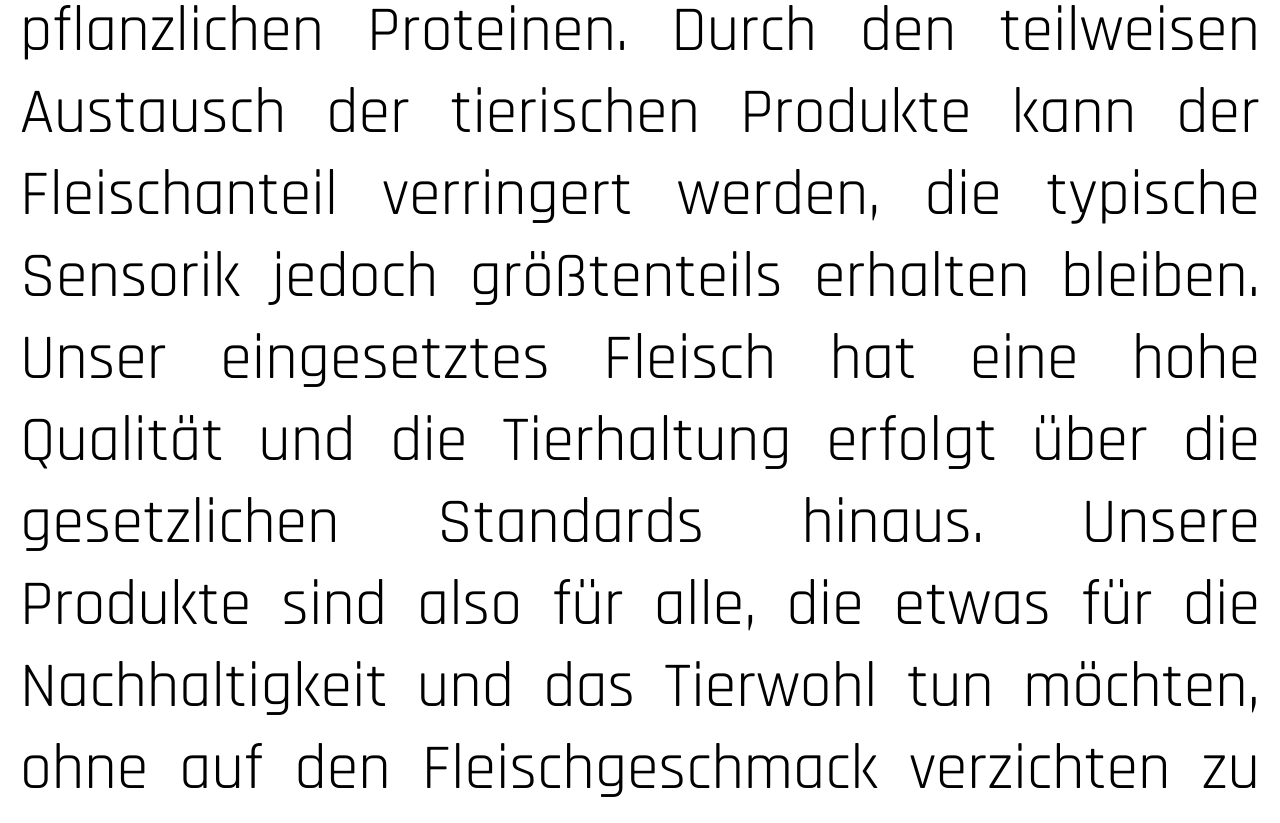
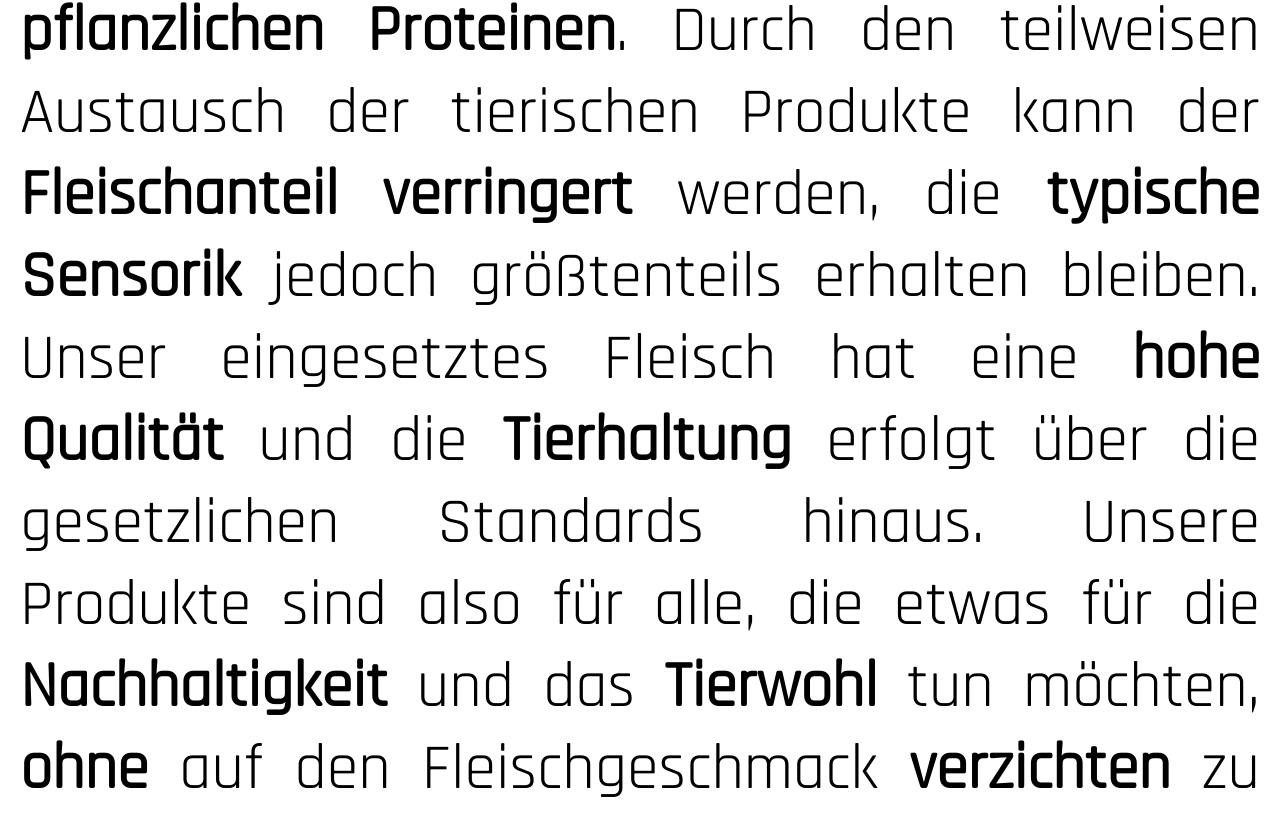
Before and after one commit to shuralw/meetmeat, an Angular app: page /Start in a window 1280 px wide. Shown: the part 1037-1860 px from the top of the page. Built offline with nearby package versions, Linux system fonts and the light colour scheme.

Commit message:
bold Text start

```diff
--- a/src/app/start/start.component.html
+++ b/src/app/start/start.component.html
@@ -29,12 +29,12 @@
 
         </p>
         <p class="fließtext textgrößefießtext">
-            Unsere Meet Meat Produkte sind eine Kombination aus hochwertigem Fleisch und pflanzlichen Proteinen.
-            Durch den teilweisen Austausch der tierischen Produkte kann der Fleischanteil verringert werden, die
-            typische Sensorik jedoch größtenteils erhalten bleiben. Unser eingesetztes Fleisch hat eine hohe
-            Qualität und die Tierhaltung erfolgt über die gesetzlichen Standards hinaus.
-            Unsere Produkte sind also für alle, die etwas für die Nachhaltigkeit und das Tierwohl tun möchten, ohne
-            auf den Fleischgeschmack verzichten zu müssen und das Ganze auch noch für einen fairen Preis!
+            Unsere Meet Meat Produkte sind eine Kombination aus <b>hochwertigem Fleisch</b> und <b>pflanzlichen Proteinen</b>.
+            Durch den teilweisen Austausch der tierischen Produkte kann der <b>Fleischanteil verringert</b> werden, die
+            <b>typische Sensorik</b> jedoch größtenteils erhalten bleiben. Unser eingesetztes Fleisch hat eine <b>hohe
+            Qualität</b> und die <b>Tierhaltung</b> erfolgt über die gesetzlichen Standards hinaus.
+            Unsere Produkte sind also für alle, die etwas für die <b>Nachhaltigkeit</b> und das <b>Tierwohl</b> tun möchten, <b>ohne</b>
+            auf den Fleischgeschmack <b>verzichten</b> zu müssen und das Ganze auch noch für einen <b>fairen Preis</b>!
 
         </p>
     </div>
--- a/src/app/ueberuns/ueberuns.component.html
+++ b/src/app/ueberuns/ueberuns.component.html
@@ -31,7 +31,7 @@
     </div>
 
     <div class="team_übersicht textgrößefießtext">
-        4 Bilder
+        Wir sind eine Gruppe von vier Studierenden der Lebensmitteltechnologie an der TH OWL und entwickeln aktuell unser eigenes Produkt. Wir sind täglich damit beschäftigt, dir das Fleischerlebnis bei gleichzeitiger Fleischreduktion zu ermöglichen. Und dies gelingt uns auch schon ziemlich gut!
     </div>
 
     <div class="werte_überschrift textgrößeüberschriften">
--- a/src/app/ueberuns/ueberuns.component.scss
+++ b/src/app/ueberuns/ueberuns.component.scss
@@ -31,7 +31,7 @@ $fontsizeFließtextgroß: 4rem;
 
 .team_überschrift {
     grid-area: team_überschrift;
-    text-align: center;
+    text-align: auto;
     color: #64bc45;
     font-family: "Indie Flower";
     font-weight: 600;
```
